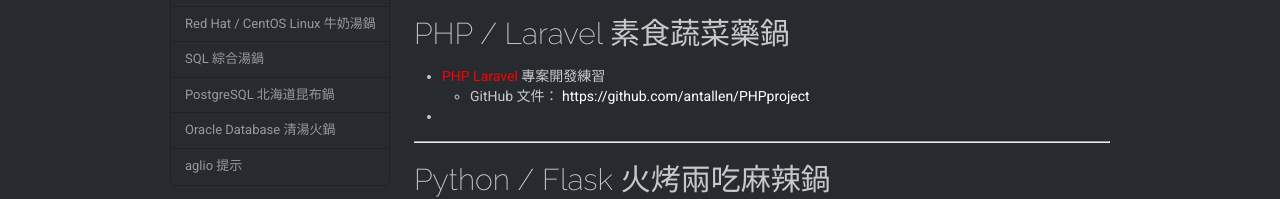
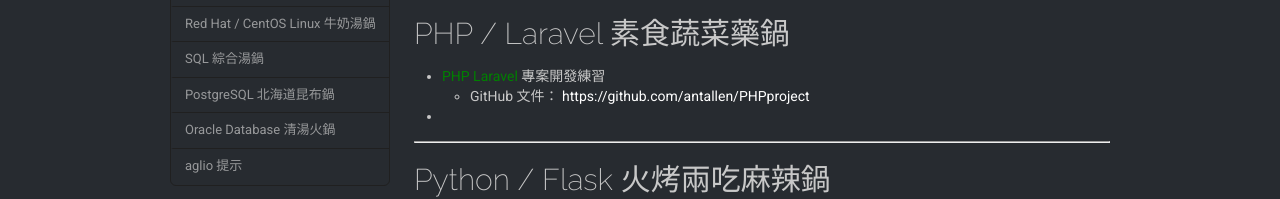
Before and after one commit to antallen/antallen.github.io, a plain HTML site: page index.html in a window 1280 px wide. Shown: the part 136-335 px from the top of the page. Drawn offline with Linux system fonts and the light colour scheme.

Commit message:
Modify ReadME

```diff
--- a/index.html
+++ b/index.html
@@ -4,7 +4,7 @@
 <h2 id="header-php-laravel-素食蔬菜藥鍋">PHP / Laravel 素食蔬菜藥鍋 <a class="permalink" href="#header-php-laravel-素食蔬菜藥鍋" aria-hidden="true">¶</a></h2>
 <ul>
 <li>
-<p><font color="red">PHP Laravel </font>專案開發練習</p>
+<p><font color="green">PHP Laravel </font>專案開發練習</p>
 <ul>
 <li>GitHub 文件： <a href="https://github.com/antallen/PHPproject">https://github.com/antallen/PHPproject</a></li>
 </ul>
```
Also changed, not shown: 1 other file.
